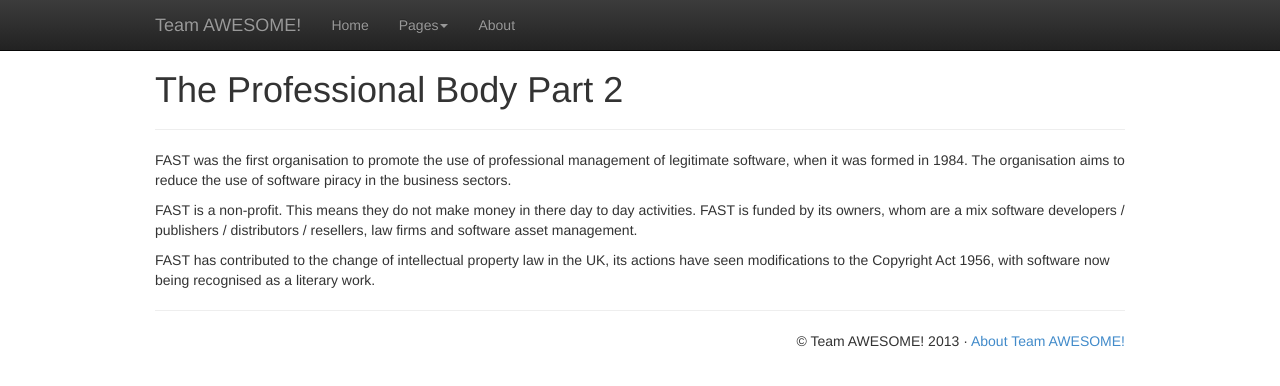
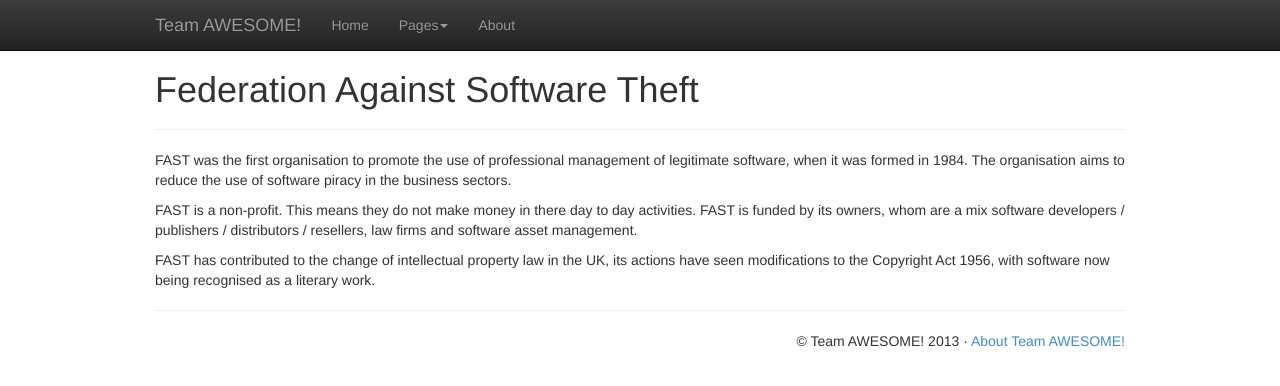
Before and after one commit to adamus1red/tripping-octo-adventure, a Jekyll site: the page built from _posts/2013-11-30-professional-issues-2.md, in a window 1280 px wide. Shown: the top 386 px of the page. Built offline with Jekyll 4.4.1, drawn with Linux system fonts in a browser that asks for light colours; Markdown is read by kramdown in place of the engine named in the settings.

Commit message:
Update 2013-11-30-professional-issues-2.md

```diff
--- a/_posts/2013-11-30-professional-issues-2.md
+++ b/_posts/2013-11-30-professional-issues-2.md
@@ -1,6 +1,6 @@
 ---
 layout: page
-title: The Professional Body Part 2
+title: Federation Against Software Theft
 excerpt: The Prossentional Body
 author: Tom Maxwell
 ---
```
